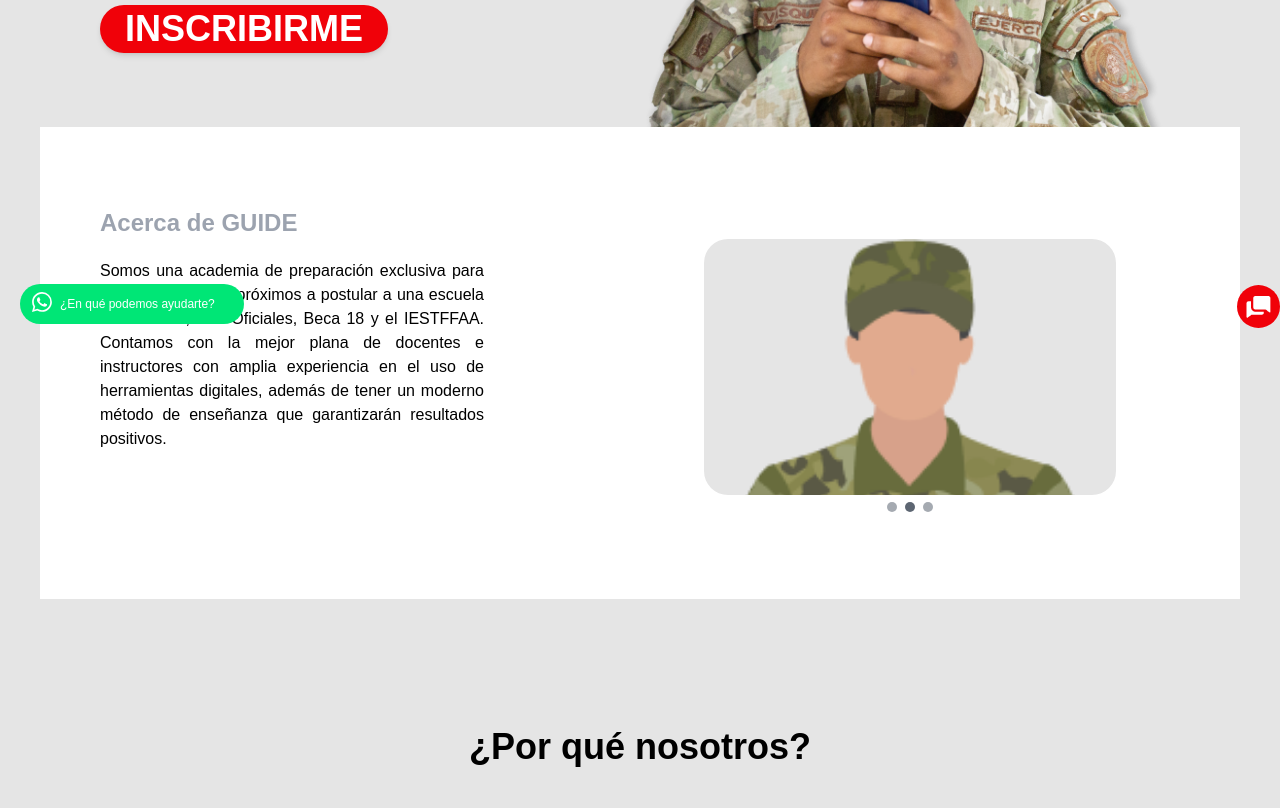
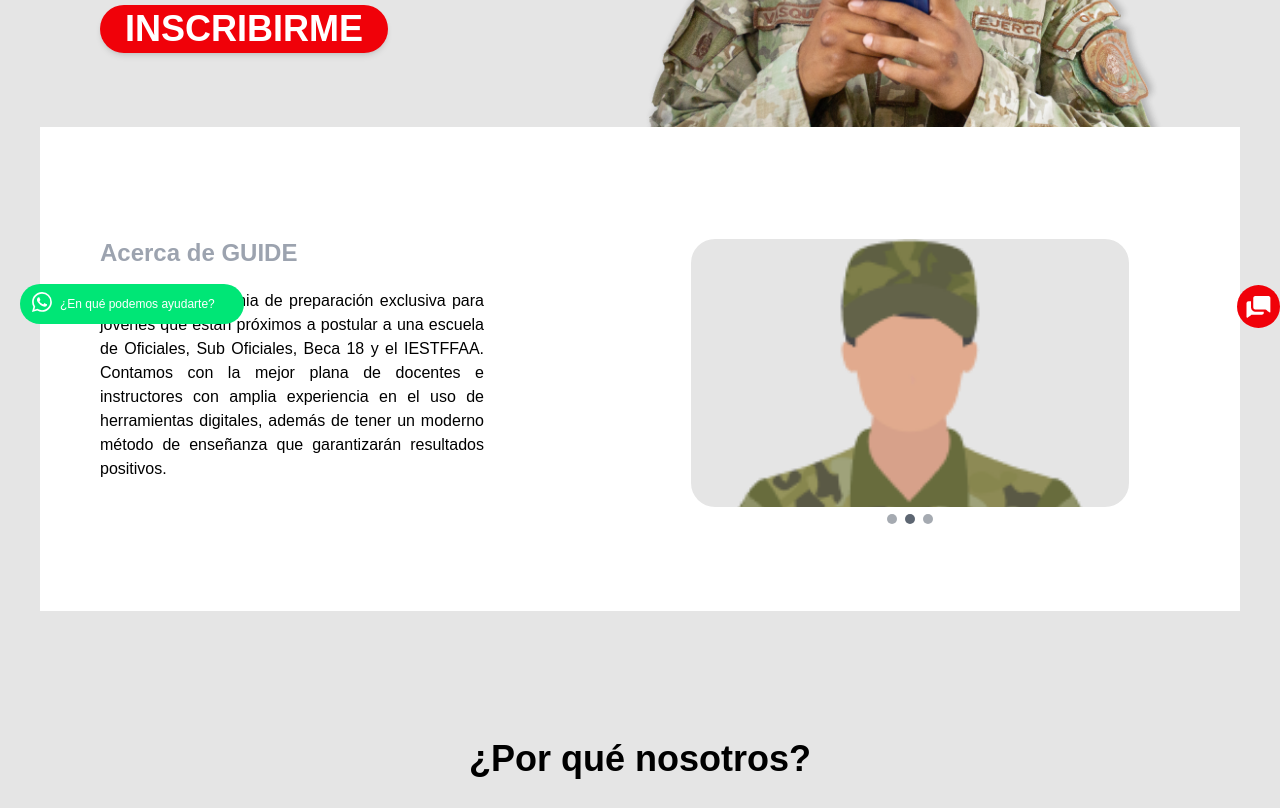
Before and after one commit to angelchoque/guide-pre-militar, a React (Create React App) app: page / in a window 1280 px wide. Shown: the part 460-1268 px from the top of the page. Built offline with nearby package versions, Linux system fonts and the light colour scheme; the HTML template or start-up script is replaced by a standard one.

Commit message:
reapir carousel size responsive

```diff
--- a/src/components/AboutGuide.jsx
+++ b/src/components/AboutGuide.jsx
@@ -10,7 +10,7 @@ const images = [slider1, slider2, slider3]
 
 const AboutGuide = () => {
   return (
-    <div className='max-width standar-width flex flex-col px-8 md:py-20 pb-24 pt-10 lg:flex-row bg-white'>
+    <div className='max-width standar-width flex flex-col items-center justify-center px-8 md:py-20 pb-24 pt-10 lg:flex-row bg-white'>
       <div className='lg:w-1/2'>
         <h2 className='text-center font-bold text-2xl md:text-left md:text-gray-400'>Acerca de GUIDE</h2>
         <p className='text-justify my-5 text-sm font-normal max-w-sm md:text-base'>Somos una academia de preparación exclusiva para jóvenes que están próximos a postular a una escuela de Oficiales, Sub Oficiales, Beca 18 y el IESTFFAA. Contamos con la mejor plana de docentes e instructores con amplia experiencia en el uso de herramientas digitales, además de tener un moderno método de enseñanza que garantizarán resultados positivos.</p>
--- a/src/components/Carousel.jsx
+++ b/src/components/Carousel.jsx
@@ -25,8 +25,8 @@ const Carousel = (props) => {
   }
 
   return (
-    <div className="w-full px-8 md:px-16 overflow-hidden">
-      <picture className="block w-full mx-auto h-64 overflow-hidden bg-primary-light-grayish rounded-3xl">
+    <div className="overflow-hidden">
+      <picture className="block w-64 mx-auto h-36 carousel-width overflow-hidden bg-primary-light-grayish rounded-3xl">
         <img
           src={selectedImage}
           alt="Gentleman"
--- a/src/styles/index.css
+++ b/src/styles/index.css
@@ -82,6 +82,7 @@
   width: 275px;
 }
 
+
 @media (min-width: 640px) {
   .standar-width {
     padding-left: 60px;
@@ -100,3 +101,10 @@
     width: 347px;
   }
 }
+
+@media (min-width: 1024px) {
+  .carousel-width {
+    width: 438px;
+    height: 268px;
+  }
+}
```
